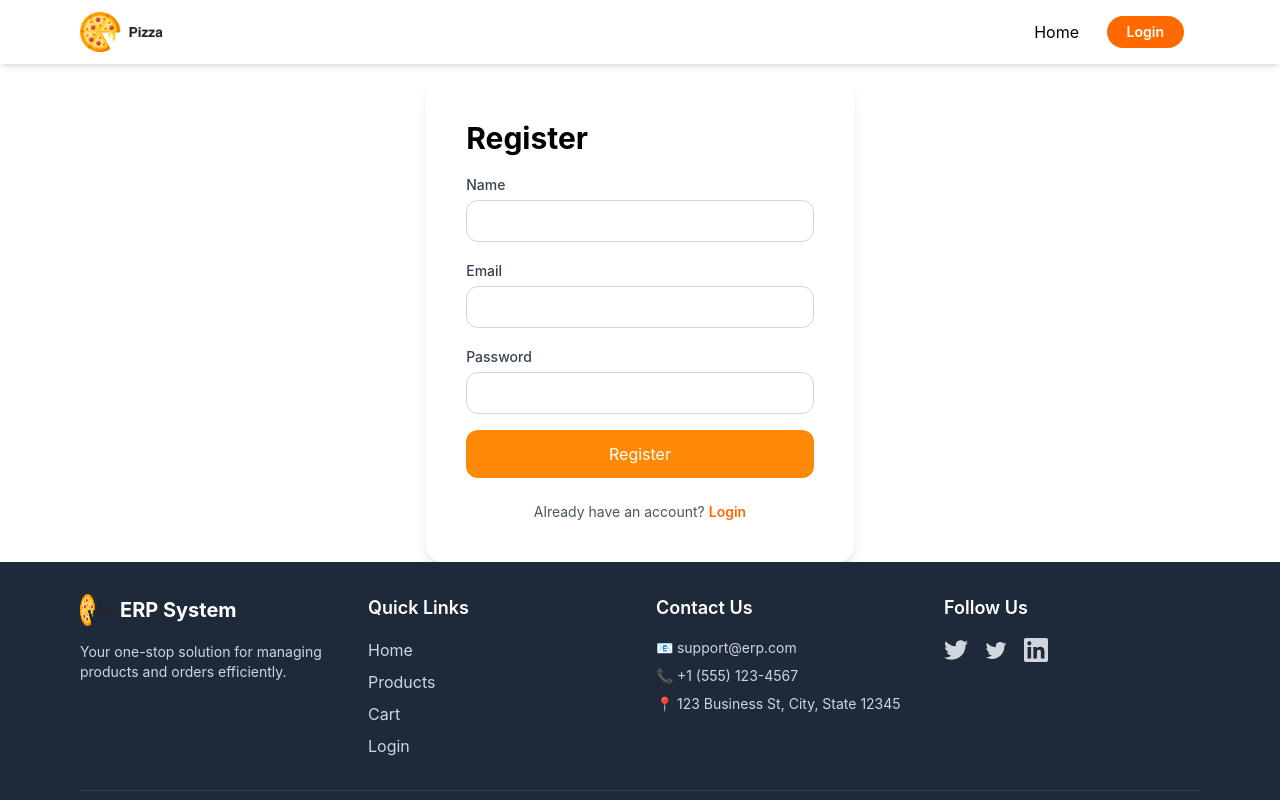
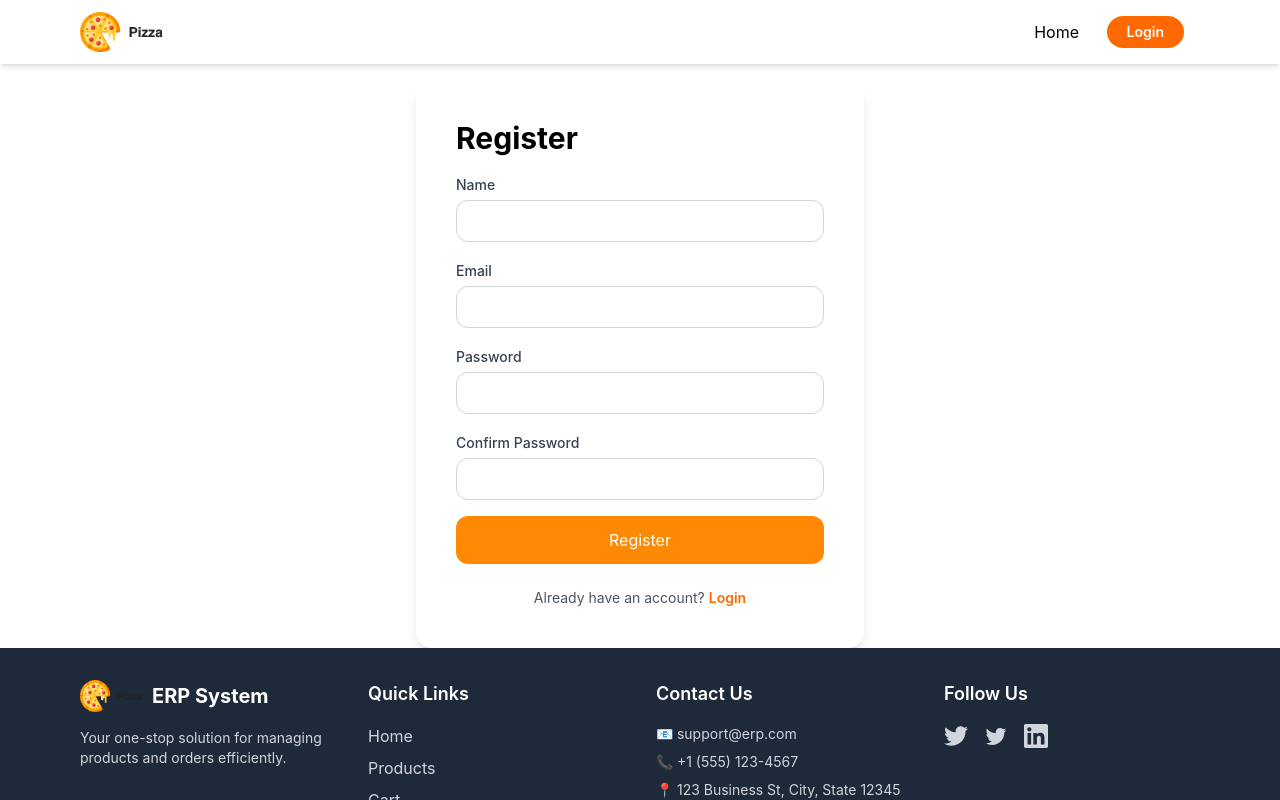
Before and after one commit to shubhammeena11/Pizza, a React (Vite) app in the folder frontend/: page /login in a window 1280 px wide. Both pictures are taken after a click on the button "Register". Shown: the top 800 px of the page. Built offline with nearby package versions, Linux system fonts and the light colour scheme.

Commit message:
dns issue fixed

```diff
--- a/frontend/src/components/Footer.jsx
+++ b/frontend/src/components/Footer.jsx
@@ -11,7 +11,7 @@ function Footer() {
               <img
                 src="../public/images/logo.png"
                 alt="logo"
-                className="h-8 w-8 mr-2"
+                className="h-8 w-16 mr-2"
               />
               <span className="text-xl font-bold">ERP System</span>
             </div>
--- a/frontend/src/components/Header.jsx
+++ b/frontend/src/components/Header.jsx
@@ -20,7 +20,7 @@ function Header() {
   };
 
   const isAdmin = user?.role === "admin";
-  const isUser = user?.role === "user";
+  const isCustomer = user?.role === "customer";
 
   return (
     <>
@@ -58,7 +58,7 @@ function Header() {
           </>
         )}
 
-        {isUser && (
+        {isCustomer && (
           <NavLink
             to="/cart"
             className={({ isActive }) =>
--- a/frontend/src/components/Login.jsx
+++ b/frontend/src/components/Login.jsx
@@ -9,6 +9,7 @@ function Login() {
   const [name, setName] = useState("");
   const [email, setEmail] = useState("");
   const [password, setPassword] = useState("");
+  const [confirmPassword, setConfirmPassword] = useState("");
   const [message, setMessage] = useState("");
   const [error, setError] = useState("");
   const dispatch = useDispatch();
@@ -20,8 +21,13 @@ function Login() {
     setMessage("");
 
     if (isRegister) {
+      if (password !== confirmPassword) {
+        setError("Passwords do not match.");
+        return;
+      }
+
       try {
-        await api.post("/register", { name, email, password });
+        await api.post("/register", { name, email, password, repeat_password: confirmPassword });
         setMessage("Registration successful. Please login.");
         setIsRegister(false);
       } catch (err) {
@@ -90,6 +96,19 @@ function Login() {
           />
         </label>
 
+        {isRegister && (
+          <label className="block">
+            <span className="text-sm font-medium text-gray-700">Confirm Password</span>
+            <input
+              value={confirmPassword}
+              onChange={(e) => setConfirmPassword(e.target.value)}
+              type="password"
+              required
+              className="mt-1 w-full rounded-xl border border-gray-300 px-4 py-2 focus:border-orange-400 focus:outline-none"
+            />
+          </label>
+        )}
+
         <button
           type="submit"
           className="w-full rounded-xl bg-orange-400 px-4 py-3 text-white transition hover:bg-orange-500"
@@ -108,6 +127,7 @@ function Login() {
                 setIsRegister(false);
                 setError("");
                 setMessage("");
+                setConfirmPassword("");
               }}
               className="font-semibold text-orange-500 hover:text-orange-600"
             >
@@ -123,6 +143,7 @@ function Login() {
                 setIsRegister(true);
                 setError("");
                 setMessage("");
+                setConfirmPassword("");
               }}
               className="font-semibold text-orange-500 hover:text-orange-600"
             >
```
